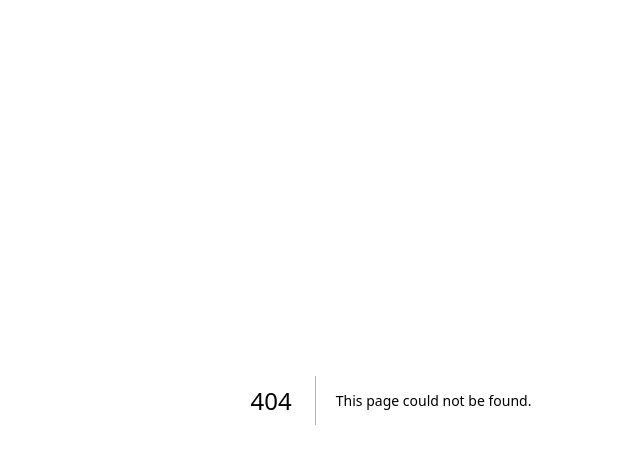
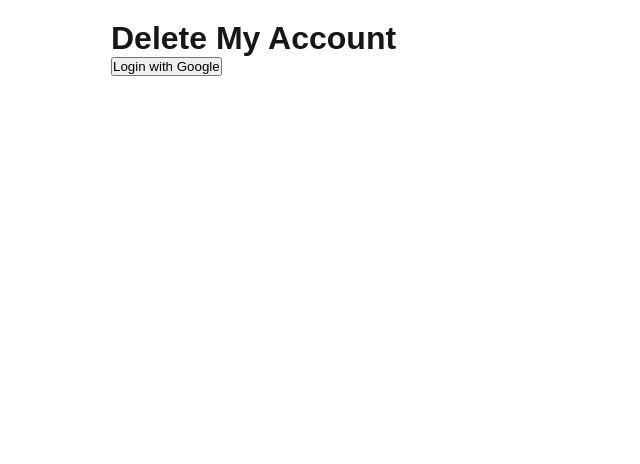
Before and after one commit to rkakkadkahaanigame/kahaaniwebsite, a Next.js app: page /delete-my-account in a window 1280 px wide. Before the commit this address had no page. Shown: the top 464 px of the page, without its empty margins (249-889 px from the left). Built offline with nearby package versions, Linux system fonts and the light colour scheme; no server answers.

Commit message:
Initial commit: Next.js setup with Firebase and /delete-my-account page

```diff
--- /dev/null
+++ b/app/delete-my-account/page.tsx
@@ -0,0 +1,82 @@
+'use client';
+
+import { useState, useEffect } from 'react';
+import { auth } from '../../lib/firebase';
+import { GoogleAuthProvider, signInWithPopup, signOut, deleteUser } from 'firebase/auth';
+
+export default function DeleteMyAccount() {
+  const [user, setUser] = useState(auth.currentUser);
+  const [loading, setLoading] = useState(false);
+  const [error, setError] = useState('');
+
+  useEffect(() => {
+    const unsubscribe = auth.onAuthStateChanged((user) => {
+      setUser(user);
+    });
+    return () => unsubscribe();
+  }, []);
+
+  const handleGoogleLogin = async () => {
+    setLoading(true);
+    setError('');
+    try {
+      const provider = new GoogleAuthProvider();
+      await signInWithPopup(auth, provider);
+    } catch (err) {
+      setError('Failed to login with Google.');
+      console.error(err);
+    } finally {
+      setLoading(false);
+    }
+  };
+
+  const handleLogout = async () => {
+    setLoading(true);
+    setError('');
+    try {
+      await signOut(auth);
+    } catch (err) {
+      setError('Failed to logout.');
+      console.error(err);
+    } finally {
+      setLoading(false);
+    }
+  };
+
+  const handleDeleteAccount = async () => {
+    if (!user) return;
+    setLoading(true);
+    setError('');
+    try {
+      await deleteUser(user);
+      setUser(null);
+    } catch (err) {
+      setError('Failed to delete account.');
+      console.error(err);
+    } finally {
+      setLoading(false);
+    }
+  };
+
+  return (
+    <div style={{ padding: '20px', maxWidth: '600px', margin: '0 auto' }}>
+      <h1>Delete My Account</h1>
+      {error && <p style={{ color: 'red' }}>{error}</p>}
+      {!user ? (
+        <button onClick={handleGoogleLogin} disabled={loading}>
+          {loading ? 'Loading...' : 'Login with Google'}
+        </button>
+      ) : (
+        <div>
+          <p>Logged in as: {user.email}</p>
+          <button onClick={handleDeleteAccount} disabled={loading}>
+            {loading ? 'Loading...' : 'Delete My Account'}
+          </button>
+          <button onClick={handleLogout} disabled={loading}>
+            {loading ? 'Loading...' : 'Logout'}
+          </button>
+        </div>
+      )}
+    </div>
+  );
+}
--- /dev/null
+++ b/lib/firebase.ts
@@ -0,0 +1,15 @@
+import { initializeApp } from 'firebase/app';
+import { getAuth } from 'firebase/auth';
+
+const firebaseConfig = {
+  apiKey: "AIzaSyBuS4GoCSGuKQGCbNGA9Syf_ofynjETh0I",
+  authDomain: "game0222-c2cf2.firebaseapp.com",
+  projectId: "game0222-c2cf2",
+  storageBucket: "game0222-c2cf2.firebasestorage.app",
+  messagingSenderId: "772564806251",
+  appId: "1:772564806251:web:630e89b1709fa2e3af5f2e",
+  measurementId: "G-23CP1N3TRK"
+};
+
+const app = initializeApp(firebaseConfig);
+export const auth = getAuth(app);
```
Also changed, not shown: package.json (+5 -4 lines), 1 other file (tests, documents, lock files or other folders).
